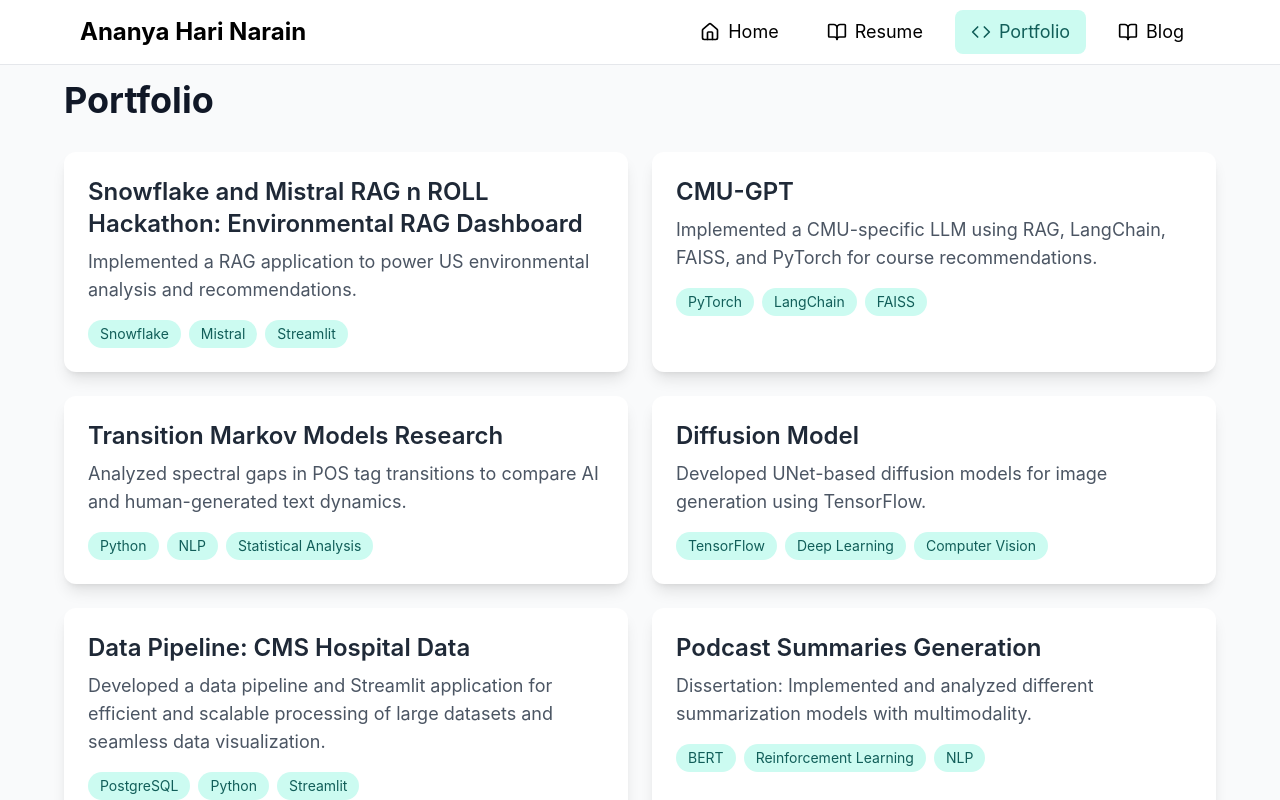
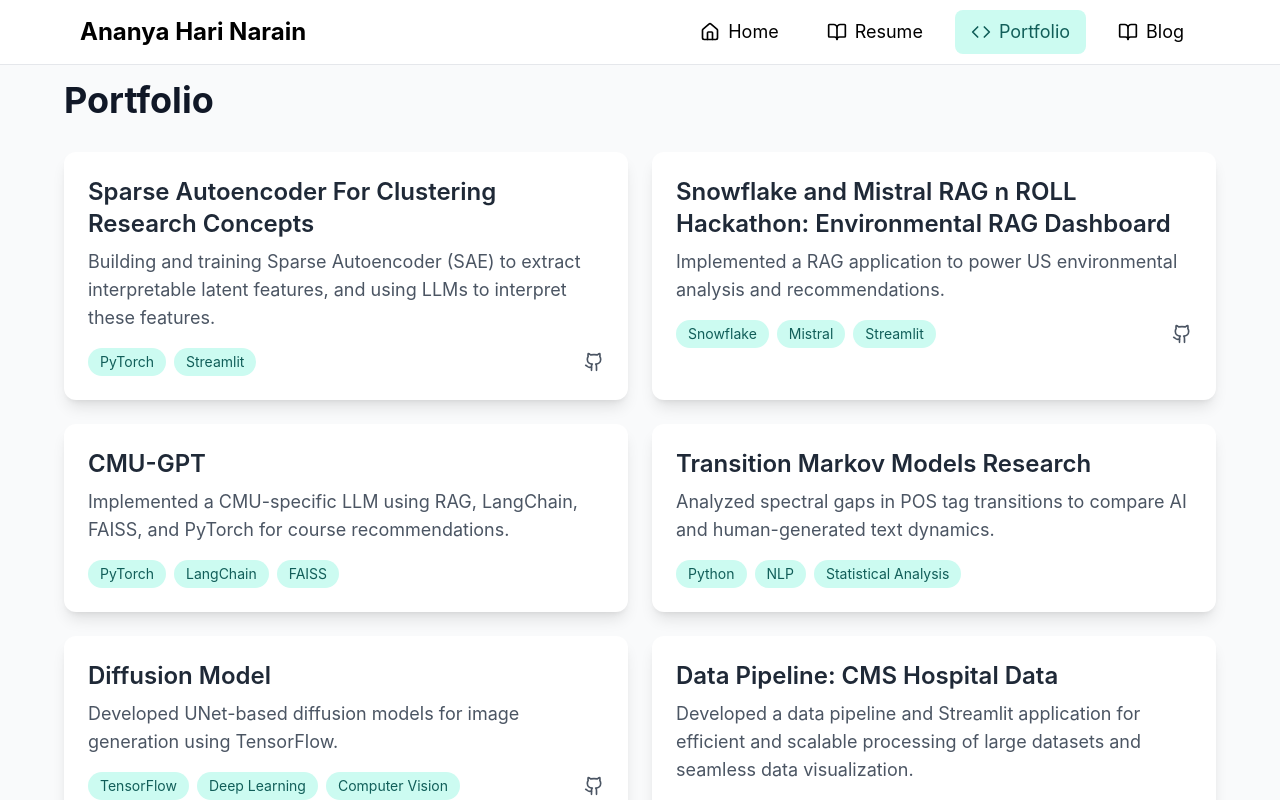
Before and after one commit to AnanyaHN27/AnanyaHN27.github.io, a React (Create React App) app: page / in a window 1280 px wide. Both pictures are taken after a click on the button "Portfolio". Shown: the top 800 px of the page. Built offline with nearby package versions, Linux system fonts and the light colour scheme.

Commit message:
Github links

```diff
--- a/src/App.js
+++ b/src/App.js
@@ -1,5 +1,5 @@
 import React, { useState } from 'react';
-import { BookOpen, Code, Home, Mail, Menu, X, Link2 } from 'lucide-react';
+import { BookOpen, Code, Home, Mail, Menu, X, Link2, Github } from 'lucide-react';
 import {
   LineChart,
   Line,
@@ -257,9 +257,16 @@ const Portfolio = () => {
               <div className="grid md:grid-cols-2 gap-6">
                 {[
                   {
+                    title: 'Sparse Autoencoder For Clustering Research Concepts',
+                    description: 'Building and training Sparse Autoencoder (SAE) to extract interpretable latent features, and using LLMs to interpret these features.',
+                    tech: ['PyTorch', 'Streamlit'],
+                    github: 'https://github.com/AnanyaHN27/RAG-Mistral-Snowflake'
+                  },
+                  {
                     title: 'Snowflake and Mistral RAG n ROLL Hackathon: Environmental RAG Dashboard',
                     description: 'Implemented a RAG application to power US environmental analysis and recommendations.',
-                    tech: ['Snowflake', 'Mistral', 'Streamlit']
+                    tech: ['Snowflake', 'Mistral', 'Streamlit'],
+                    github: 'https://github.com/AnanyaHN27/RAG-Mistral-Snowflake'
                   },
                   {
                     title: 'CMU-GPT',
@@ -274,17 +281,20 @@ const Portfolio = () => {
                   {
                     title: 'Diffusion Model',
                     description: 'Developed UNet-based diffusion models for image generation using TensorFlow.',
-                    tech: ['TensorFlow', 'Deep Learning', 'Computer Vision']
+                    tech: ['TensorFlow', 'Deep Learning', 'Computer Vision'],
+                    github: 'https://github.com/AnanyaHN27/diffusionModel'
                   },
                   {
                     title: 'Data Pipeline: CMS Hospital Data',
                     description: 'Developed a data pipeline and Streamlit application for efficient and scalable processing of large datasets and seamless data visualization.',
-                    tech: ['PostgreSQL', 'Python', 'Streamlit']
+                    tech: ['PostgreSQL', 'Python', 'Streamlit'],
+                    github: 'https://github.com/AnanyaHN27/CMS-Data-Pipeline'
                   },
                   {
                     title: 'Podcast Summaries Generation',
                     description: 'Dissertation: Implemented and analyzed different summarization models with multimodality.',
-                    tech: ['BERT', 'Reinforcement Learning', 'NLP']
+                    tech: ['BERT', 'Reinforcement Learning', 'NLP'],
+                    github: 'https://github.com/AnanyaHN27/spotify-podcast-summary-challenge'
                   }
                 ].map((project) => (
                   <div
@@ -295,6 +305,8 @@ const Portfolio = () => {
                       {project.title}
                     </h3>
                     <p className="text-lg text-gray-600 mb-4">{project.description}</p>
+
+                    <div className="flex items-center justify-between mt-4">
                       <div className="flex flex-wrap gap-2">
                         {project.tech.map((tech) => (
                           <span
@@ -305,6 +317,20 @@ const Portfolio = () => {
                           </span>
                         ))}
                       </div>
+                      {project.github && (
+                        <a
+                          href={project.github}
+                          target="_blank"
+                          rel="noopener noreferrer"
+                          className="text-gray-600 hover:text-black ml-2"
+                          aria-label="GitHub Repository"
+                        >
+                          <Github size={20} />
+                        </a>
+                      )}
+                    </div>
+
+
                   </div>
                 ))}
               </div>
```
Lines whose indentation alone changed are shown as unchanged.
